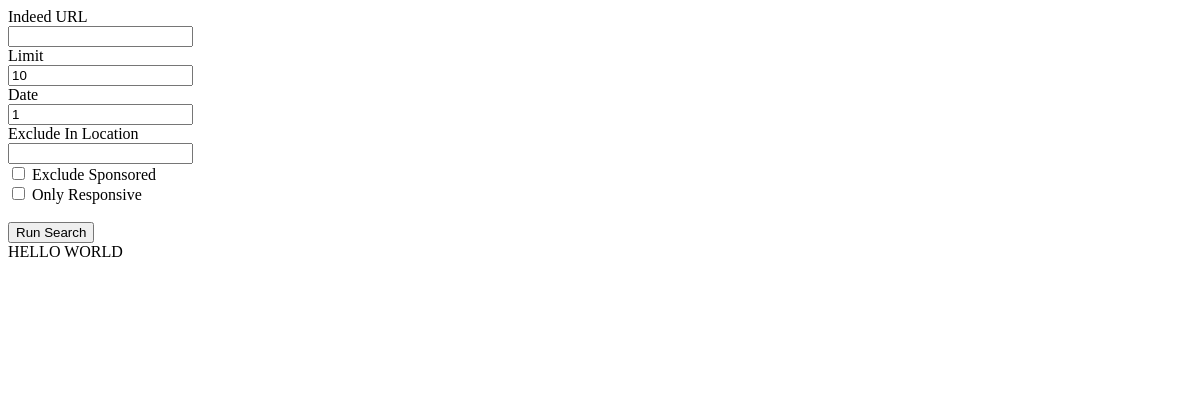
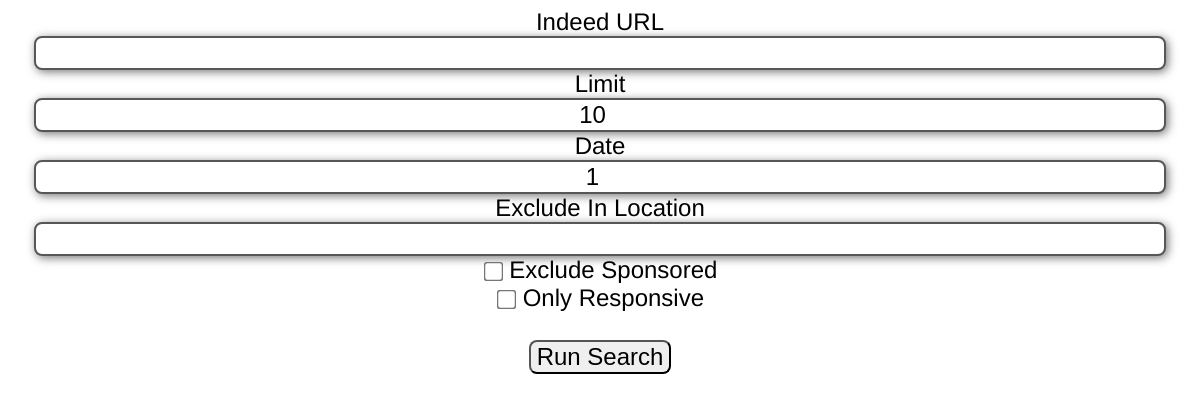
Before and after one commit to QED0711/indeed-scraper-electron, an Electron app: page index.html in a window 1200 px wide. Drawn offline with Linux system fonts and the light colour scheme; no server answers.

Commit message:
added style, started work on cookies

```diff
--- a/css/main.css
+++ b/css/main.css
@@ -1,6 +1,56 @@
+
+body{
+    font-family: 'Franklin Gothic Medium', 'Arial Narrow', Arial, sans-serif;
+    font-size: 1.5em;
+    text-align: center;
+}
+
+
+
+
+
+
+input[type="text"], input[type="number"]{
+    font-size: 1em;
+    text-align: center;
+
+    border-radius: 8px;
+    border: 2px solid rgb(87, 87, 87);
+    box-shadow: 2px 2px 10px rgb(121, 121, 121);
+    width: 95%;
+}
+
+input[type="submit"]{
+    font-size: 1em;
+    border-radius: 8px;
+
+    cursor: pointer;
+}
+
+input[type="checkbox"]{
+    transform: scale(1.5);
+}
+
+
+
+
+
+
+
+
+
+
+
+
+
+
+
+
 
 .job-box{
     box-shadow: 2px 2px 10px rgb(128, 128, 128);
     padding: .25em;
     margin-top: 1em;
+
+    text-align: left;
 }
--- a/index.html
+++ b/index.html
@@ -47,7 +47,7 @@
         <input type="submit" value="Run Search">
     </form>
 
-    <div id="jobs" class="jobs-list">HELLO WORLD</div>
+    <div id="jobs" class="jobs-list"></div>
 
     <script>
         require('./render.js')
--- a/js/queryJobs.js
+++ b/js/queryJobs.js
@@ -1,5 +1,11 @@
+
 const request = require("request");
 const cheerio = require("cheerio");
+
+const cookie = require('./indeedCookie');
+
+const j = request.jar();
+
 
 // ================================================================
 
@@ -40,7 +46,8 @@
 const queryJobs = (url, limit = 100, index = 0, parsedJobs = []) => {
     return new Promise(resolve => {
         const sendRequest = (url, limit = 100, index = 0, parsedJobs = []) => {
-            request(url + `&start=${index}`, function(err, response, body){
+            // j.setCookie(cookie, url)
+            request({url: url + `&start=${index}`/* , jar: j */}, function(err, response, body){
 
                 if(err){
                     console.log(err);
--- a/js/renderJobs.js
+++ b/js/renderJobs.js
@@ -5,7 +5,7 @@
             <a href="${job.href}" target="_blank">
                 <h3>${job.title}</h3>
             </a>
-
+            <h4>${job.location}</h4>
             <p>${job.summary}</p>
             <p>${job.date}</p>
         </div>
--- a/render.js
+++ b/render.js
@@ -7,7 +7,7 @@
 document.getElementById("search-filter-form").onsubmit = async (e) => {
     e.preventDefault();
 
-    document.getElementById("jobs").innerHTML = "";
+    document.getElementById("jobs").innerHTML = "<h2>Loading...</h2>";
 
     let userInfo = formInfo();
 
```
Also changed, not shown: 1 other file.
